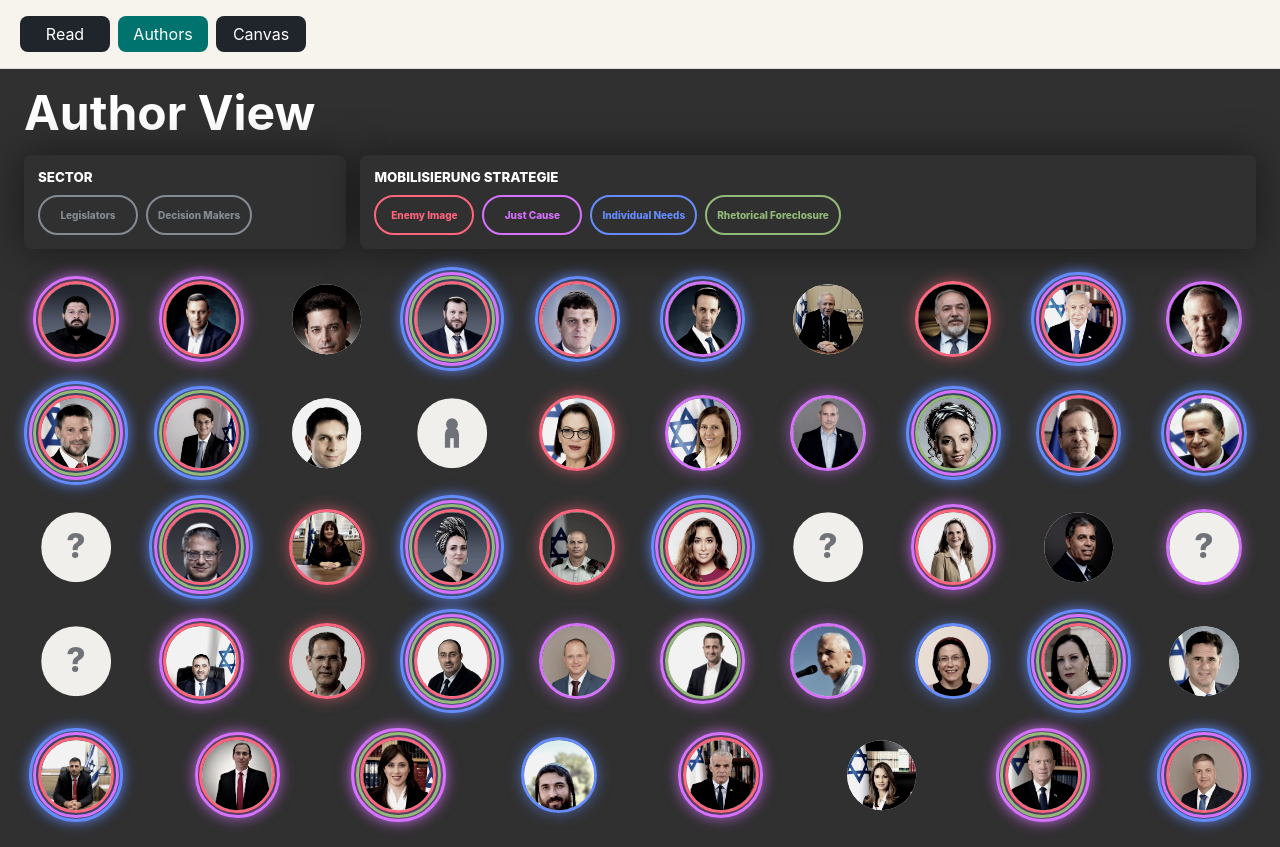
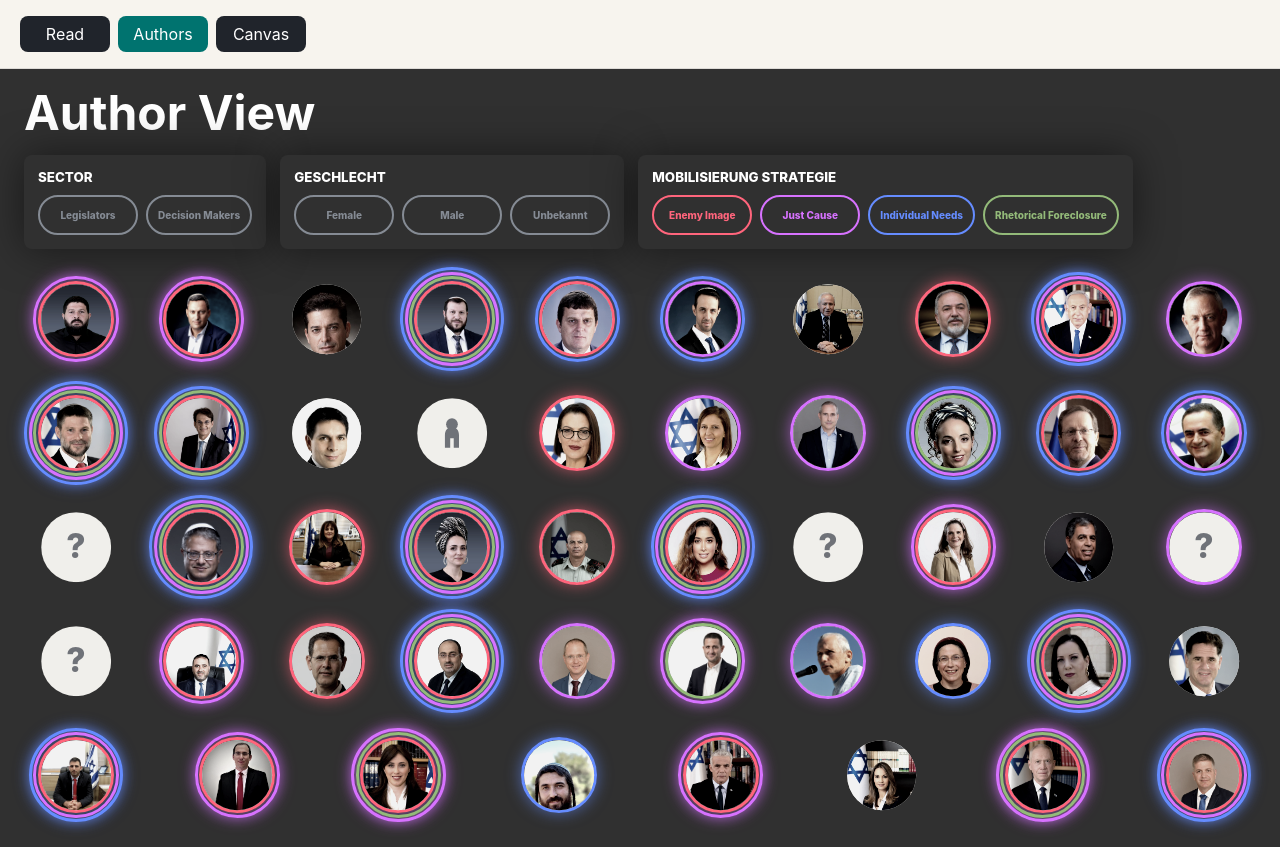
Before and after one commit to eligi9/intend, a Vue app: page / in a window 1280 px wide. Both pictures are taken after a click on the button "Authors". Built offline with nearby package versions, Linux system fonts and the light colour scheme.

Commit message:
Add author gender filter card

```diff
--- a/src/views/authors/AuthorView.css
+++ b/src/views/authors/AuthorView.css
@@ -28,13 +28,16 @@
 }
 
 .author-filters {
-  grid-template-columns: minmax(180px, 0.36fr) minmax(360px, 1fr);
-  align-items: stretch;
+  display: flex;
+  flex-wrap: wrap;
+  align-items: flex-start;
   gap: 14px;
 }
 
 .author-filter-card {
   align-content: start;
+  width: fit-content;
+  max-width: 100%;
   padding: 14px;
   border-radius: 8px;
   background: var(--author-view-background);
@@ -50,6 +53,8 @@
   display: flex;
   flex-wrap: wrap;
   gap: 8px;
+  width: fit-content;
+  max-width: 100%;
 }
 
 .author-view__grid {
@@ -86,10 +91,6 @@
     padding: 18px;
   }
 
-  .author-filters {
-    grid-template-columns: 1fr;
-  }
-
   .author-view__grid {
     gap: 12px;
     justify-content: center;
--- a/src/views/authors/AuthorView.vue
+++ b/src/views/authors/AuthorView.vue
@@ -13,25 +13,46 @@ const authorStore = useAuthorStore()
 const { authorInstances } = storeToRefs(authorStore)
 
 const selectedSector = ref<string | null>(null)
+const selectedGender = ref<string | null>(null)
 const selectedLabels = ref<IntentLabelKey[]>([])
 
 const sectors = computed(() =>
   [...new Set(authorInstances.value.map((author) => author.sector).filter(Boolean))] as string[],
 )
+const genders = computed(() => {
+  const availableGenders = new Set(authorInstances.value.map((author) => author.gender ?? 'unknown'))
+
+  return ['female', 'male', 'unknown'].filter((gender) => availableGenders.has(gender))
+})
 
 function toggleSector(sector: string) {
   selectedSector.value = selectedSector.value === sector ? null : sector
+}
+
+function toggleGender(gender: string) {
+  selectedGender.value = selectedGender.value === gender ? null : gender
 }
 
 function toggleOverLabel(label: IntentLabelKey) {
   selectedLabels.value = toggleArrayItem(selectedLabels.value, label)
 }
 
-function matchesAuthorFilters(authorLabels: IntentLabelKey[], sector: string | null) {
+function getGenderLabel(gender: string) {
+  if (gender === 'female') return 'Female'
+  if (gender === 'male') return 'Male'
+  return 'Unbekannt'
+}
+
+function matchesAuthorFilters(
+  authorLabels: IntentLabelKey[],
+  sector: string | null,
+  gender: string | null,
+) {
   const matchesSector = !selectedSector.value || sector === selectedSector.value
+  const matchesGender = !selectedGender.value || (gender ?? 'unknown') === selectedGender.value
   const matchesLabels = selectedLabels.value.every((label) => authorLabels.includes(label))
 
-  return matchesSector && matchesLabels
+  return matchesSector && matchesGender && matchesLabels
 }
 </script>
 
@@ -52,6 +73,20 @@ function matchesAuthorFilters(authorLabels: IntentLabelKey[], sector: string | n
             color="#858b94"
             :active="selectedSector === sector"
             @click="toggleSector(sector)"
+          />
+        </div>
+      </section>
+
+      <section class="author-filter-card" aria-label="Geschlecht Filter">
+        <small>Geschlecht</small>
+        <div class="author-filter-row">
+          <FilterButton
+            v-for="gender in genders"
+            :key="gender"
+            :label="getGenderLabel(gender)"
+            color="#858b94"
+            :active="selectedGender === gender"
+            @click="toggleGender(gender)"
           />
         </div>
       </section>
@@ -80,6 +115,7 @@ function matchesAuthorFilters(authorLabels: IntentLabelKey[], sector: string | n
           'author-view__item--muted': !matchesAuthorFilters(
             author.usedTopLevelStrategyLabels,
             author.sector,
+            author.gender,
           ),
         }"
       >
```
